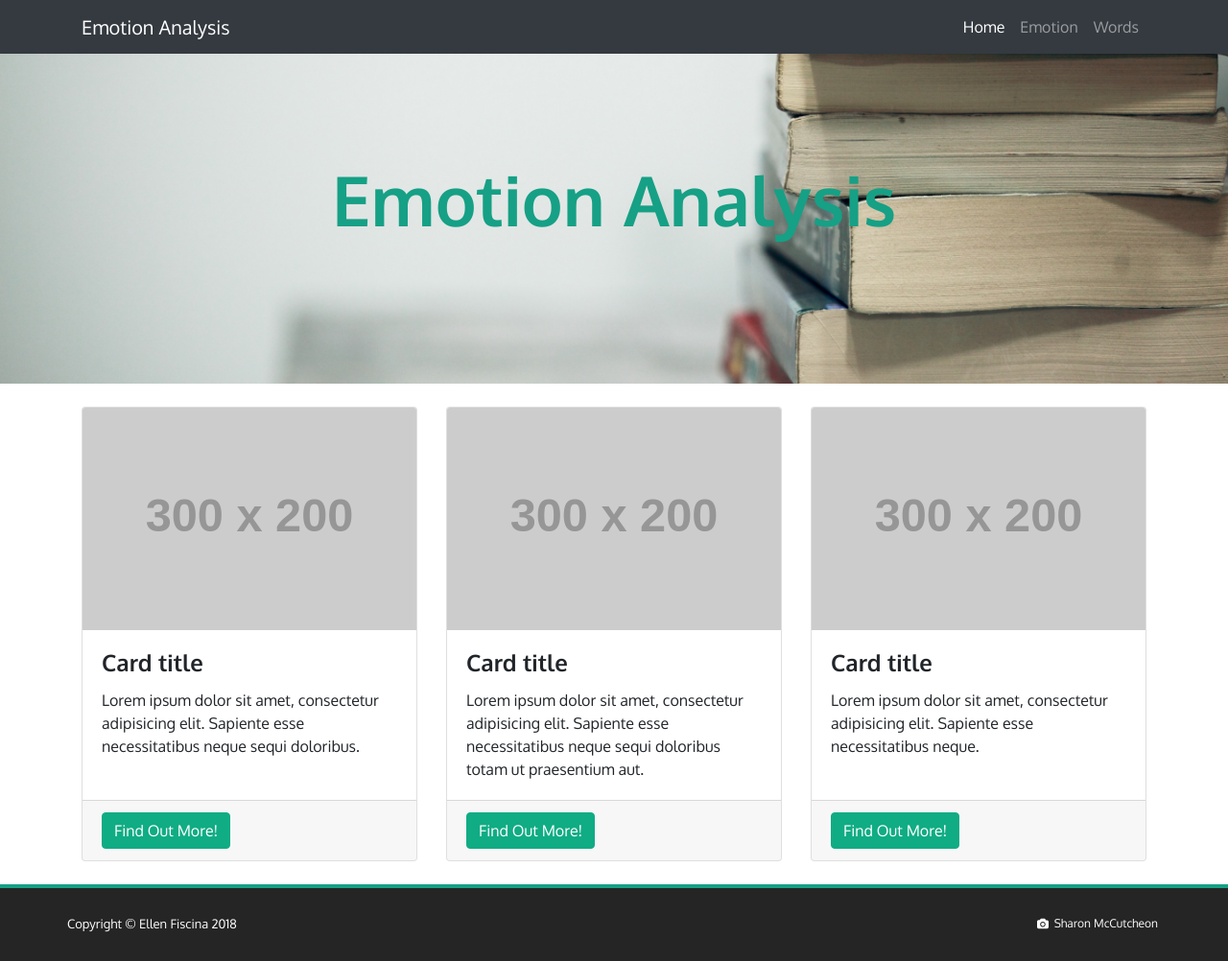
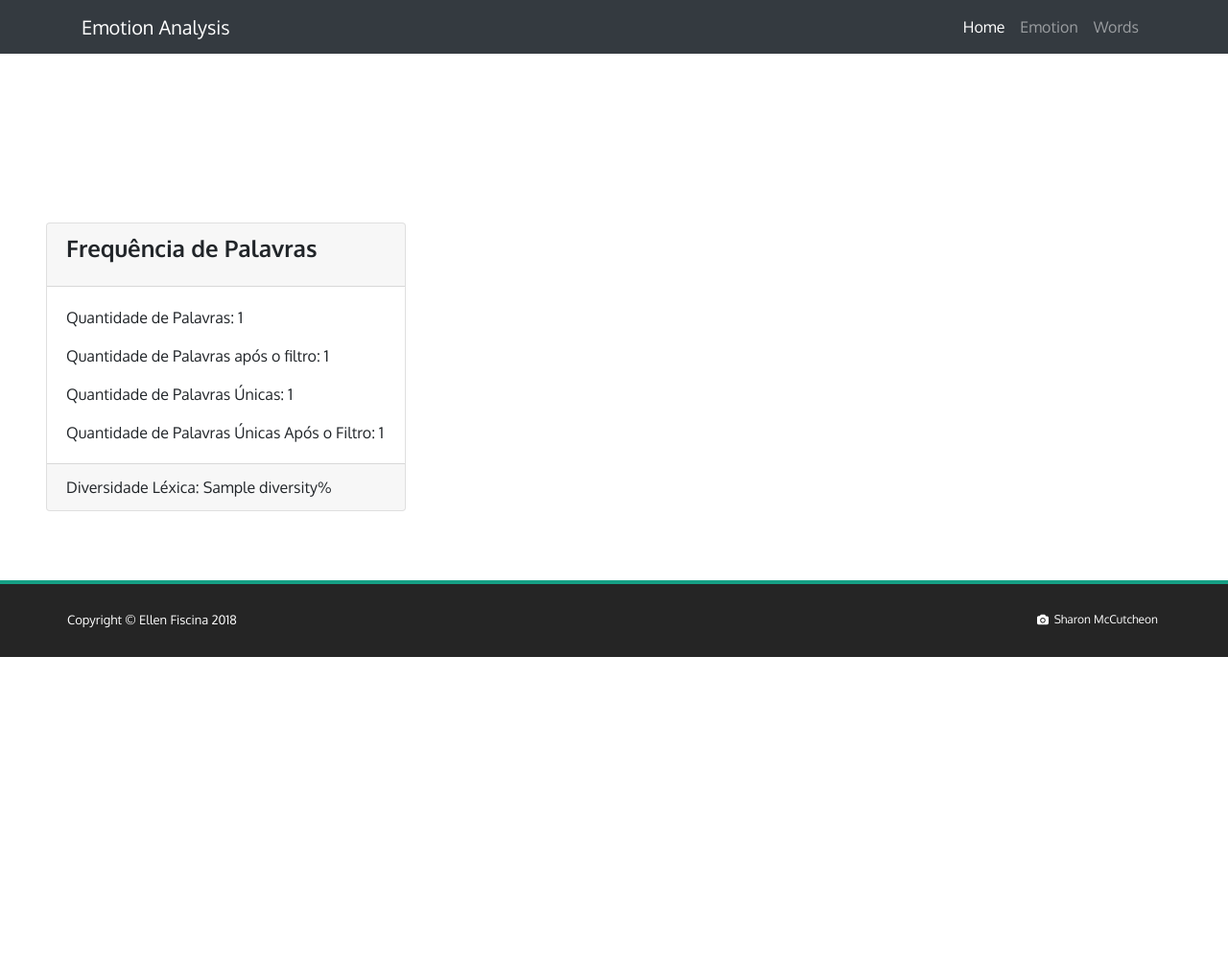
Before and after one commit to ellfiscina/EmotionAnalysis, a Django app: template TextMining/templates/TextMining/upload.html in a window 1280 px wide. Shown: the whole page at 96% size. After the commit the page ends 685 px from the top, so only its background shows below. Run offline with Django 3.2, Linux system fonts and the light colour scheme; the template is opened without the code that fills it: most values are stand-ins (such as "Sample title", 1, 10 or a date in 2020); grey boxes labelled with a size stand in for pictures from a placeholder-image service; parts of the project's set-up code (start-up, migrations or seed data) failed here and were passed over; some libraries are stand-ins or nearby versions.

Commit message:
frequencia de palavras

```diff
--- a/TextMining/models/preprocess.py
+++ b/TextMining/models/preprocess.py
@@ -25,7 +25,9 @@
     def to_dict(self):
         return {
             'tokens': self.tokens,
-            'filtered': self.filtered
+            'filtered': self.filtered,
+            'uniq_tokens': set(self.tokens),
+            'uniq_filtered': set(self.filtered)
         }
 
 
--- a/TextMining/static/css/style.css
+++ b/TextMining/static/css/style.css
@@ -25,7 +25,7 @@
 h6 {
   font-weight: 700;
 }
-.index, .header{
+.index{
   background: url('../images/background.jpg') center center no-repeat scroll;
   -webkit-background-size: cover;
   -moz-background-size: cover;
@@ -55,10 +55,6 @@
 }
 .main-wrapper .main-wrapper-content p strong {
   font-weight: 700;
-}
-.title{
-  color: #16a085;
-  font-weight: bold;
 }
 @media (min-width: 768px) {
   .main-wrapper {
@@ -113,8 +109,7 @@
   justify-content: space-between;
 }
 .header {
-  height: 50vh;
-  min-height: 300px;
+  height: 20vh;
 }
 
 .card {
--- a/TextMining/templates/TextMining/upload.html
+++ b/TextMining/templates/TextMining/upload.html
@@ -28,54 +28,32 @@
       </div>
     </div>
   </nav>
-
-  <header class="header">
-    <div class="container">
-      <div class="row">
-        <div class="col-lg-12">
-          <h1 class="display-3 text-center mt-4 title">Emotion Analysis</h1>
-        </div>
-      </div>
-    </div>
-  </header>
-
-  <div class="container">
+  <div class="header">
+    <h3>Análise Textual</h3>
+  </div>
+  <div class="container-fluid py-5 px-5">
     <div class="row">
       <div class="col-sm-4 my-4">
         <div class="card">
-          <img class="card-img-top" src="http://placehold.it/300x200" alt="">
+          <div class="card-header">
+            <h4 class="card-title">Frequência de Palavras</h4>
+          </div>
           <div class="card-body">
-            <h4 class="card-title">Card title</h4>
-            <p class="card-text">Lorem ipsum dolor sit amet, consectetur adipisicing elit. Sapiente esse necessitatibus neque sequi doloribus.</p>
+            <p class="card-text"> Quantidade de Palavras: {{ simple.tokens|length }} </p>
+            <p class="card-text"> Quantidade de Palavras após o filtro: {{ simple.filtered|length }} </p>
+            <p class="card-text"> Quantidade de Palavras Únicas: {{ simple.uniq_tokens|length }} </p>
+            <p class="card-text"> Quantidade de Palavras Únicas Após o Filtro: {{ simple.uniq_filtered|length }} </p>
           </div>
           <div class="card-footer">
-            <a href="#" class="btn btn-primary">Find Out More!</a>
+            <p class="card-text"> Diversidade Léxica: {{ frequency.diversity }}% </p>
           </div>
         </div>
       </div>
       <div class="col-sm-4 my-4">
-        <div class="card">
-          <img class="card-img-top" src="http://placehold.it/300x200" alt="">
-          <div class="card-body">
-            <h4 class="card-title">Card title</h4>
-            <p class="card-text">Lorem ipsum dolor sit amet, consectetur adipisicing elit. Sapiente esse necessitatibus neque sequi doloribus totam ut praesentium aut.</p>
-          </div>
-          <div class="card-footer">
-            <a href="#" class="btn btn-primary">Find Out More!</a>
-          </div>
-        </div>
+
       </div>
       <div class="col-sm-4 my-4">
-        <div class="card">
-          <img class="card-img-top" src="http://placehold.it/300x200" alt="">
-          <div class="card-body">
-            <h4 class="card-title">Card title</h4>
-            <p class="card-text">Lorem ipsum dolor sit amet, consectetur adipisicing elit. Sapiente esse necessitatibus neque.</p>
-          </div>
-          <div class="card-footer">
-            <a href="#" class="btn btn-primary">Find Out More!</a>
-          </div>
-        </div>
+
       </div>
     </div>
   </div>
--- a/TextMining/views.py
+++ b/TextMining/views.py
@@ -17,7 +17,7 @@
         a = Analysis(t.filtered)
 
         return render(request, 'TextMining/upload.html',
-                      {'simple': json.dumps(p.to_dict()),
+                      {'simple': p.to_dict(),
                        'tagged': json.dumps(t.to_dict()),
                        'frequency': f.to_dict(),
                        'emotion': json.dumps(a.to_dict())})
```
